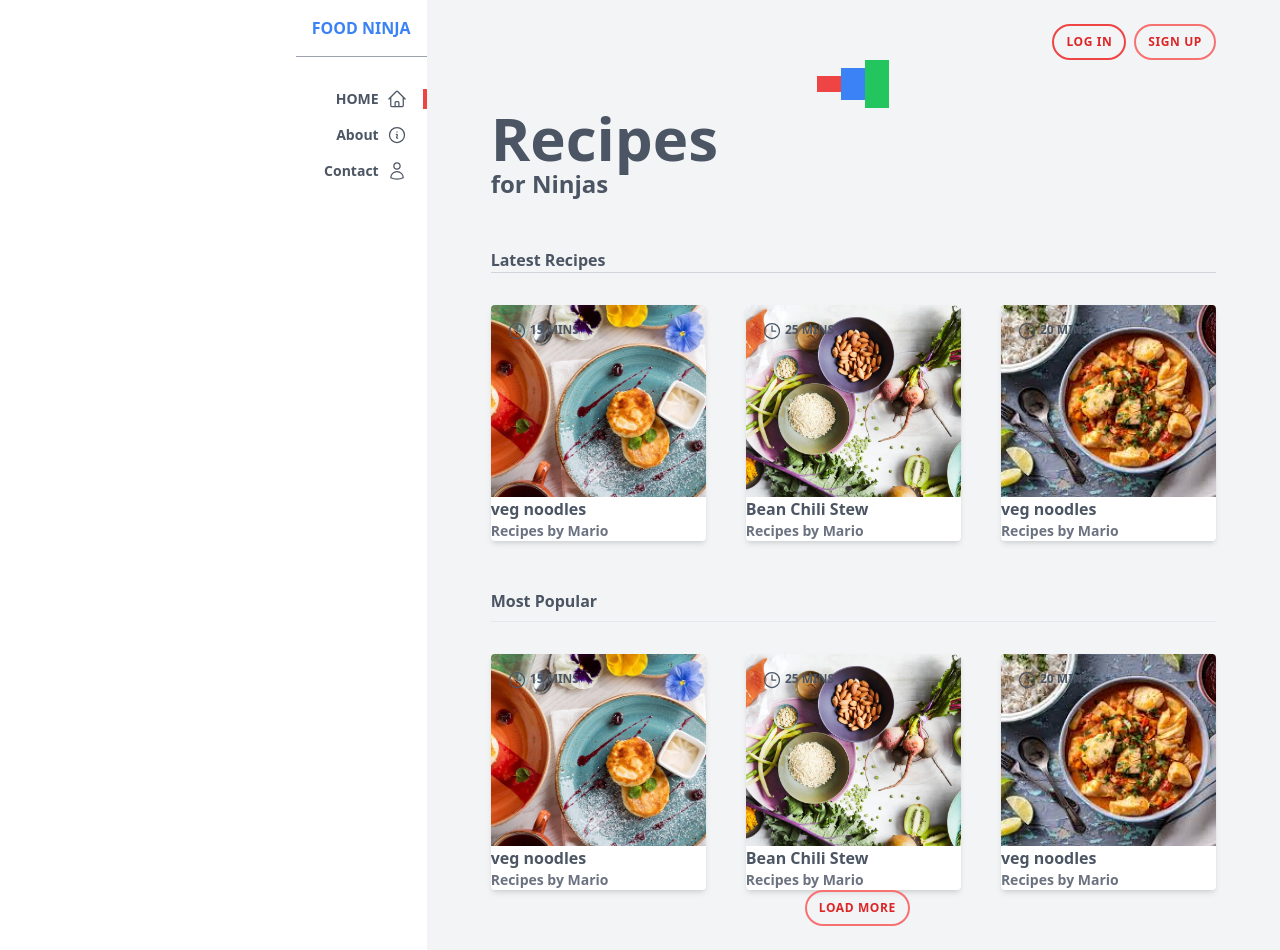
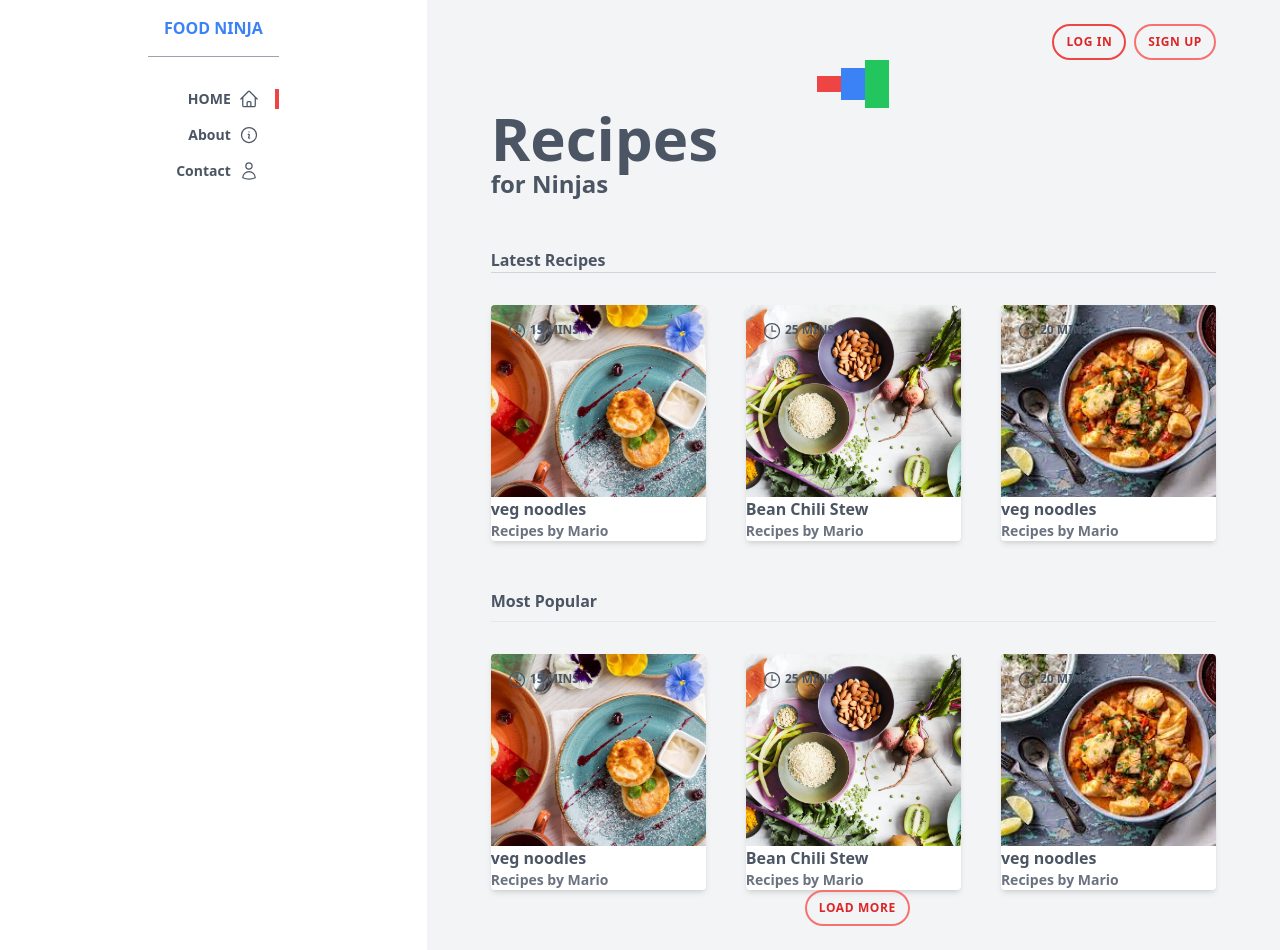
Before and after one commit to TAIHAN86/Tailwind-css, a website built with Vite: page index.html in a window 1280 px wide. Built offline with nearby package versions, Linux system fonts and the light colour scheme.

Commit message:
justify center to Navbar div

```diff
--- a/index.html
+++ b/index.html
@@ -11,7 +11,7 @@
 <body class="text-gray-600 font-semibold">
 
   <div class="grid md:grid-cols-3">
-    <div class="md:col-span-1 md:flex md:justify-end">
+    <div class="md:col-span-1 md:flex md:justify-center">
       <nav class="text-right">
         <div class="flex justify-between items-center">
           <h1 class="font-bold uppercase p-4 border-b border-gray-400">
```
